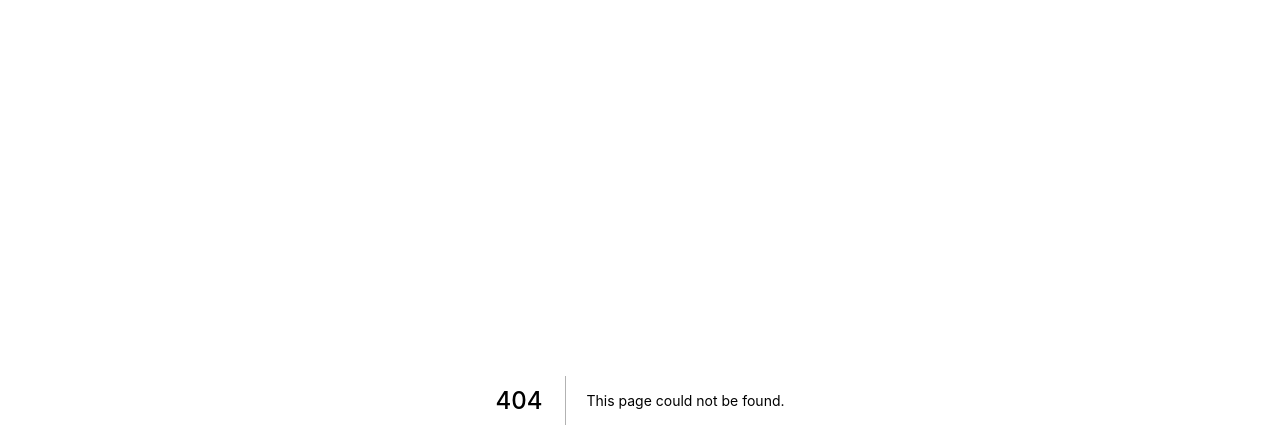
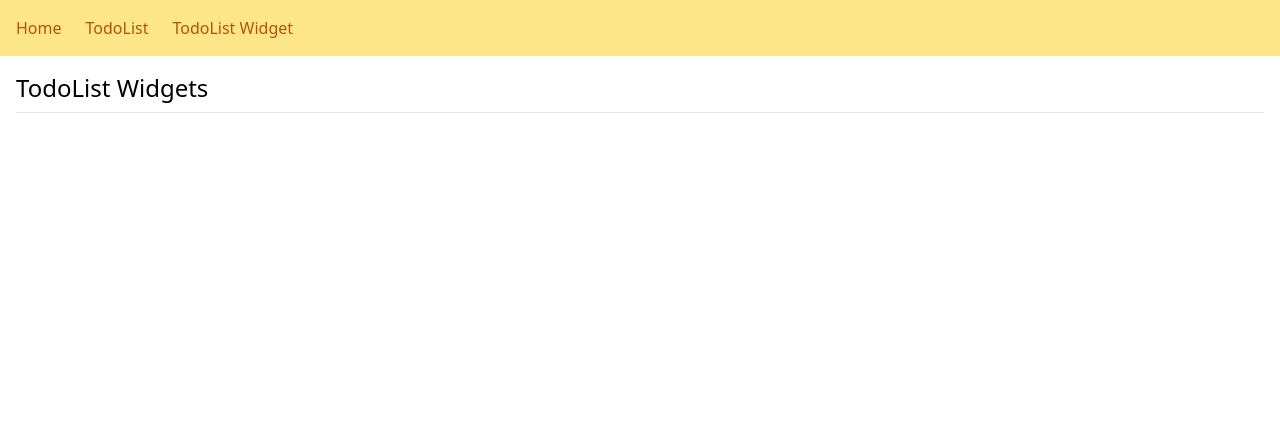
Before and after one commit to yusangKim/next-reusable-remote-table, a Next.js app in the folder basic/: page /todo-widget in a window 1280 px wide. Before the commit this address had no page. Shown: the top 448 px of the page. Built offline with nearby package versions, Linux system fonts and the light colour scheme.

Commit message:
✨ ADD: navigation and place-holder pages

```diff
--- /dev/null
+++ b/basic/layouts/index.jsx
@@ -0,0 +1,33 @@
+import React from "react";
+import Link from "next/link";
+
+const Layout = ({ children }) => {
+  return (
+    <div>
+      <div className="bg-yellow-200 p-4">
+        <ul className="flex">
+          <li className="mr-6">
+            <Link href="/">
+              <a className="text-yellow-700 hover:text-yellow-800">Home</a>
+            </Link>
+          </li>
+          <li className="mr-6">
+            <Link href="/todo-list">
+              <a className="text-yellow-700 hover:text-yellow-800">TodoList</a>
+            </Link>
+          </li>
+          <li className="mr-6">
+            <Link href="/todo-widget">
+              <a className="text-yellow-700 hover:text-yellow-800">
+                TodoList Widget
+              </a>
+            </Link>
+          </li>
+        </ul>
+      </div>
+      <div className="p-4">{children}</div>
+    </div>
+  );
+};
+
+export default Layout;
--- /dev/null
+++ b/basic/pages/todo-widget.jsx
@@ -0,0 +1,14 @@
+import React from "react";
+import Layout from "../layouts";
+
+const TodoListWidgetPage = () => {
+  return (
+    <Layout>
+      <div>
+        <h1 className="text-2xl pb-2 border-b">TodoList Widgets</h1>
+      </div>
+    </Layout>
+  );
+};
+
+export default TodoListWidgetPage;
```
Also changed, not shown: basic/pages/index.js (+23 -32 lines), basic/pages/todo-list.jsx (added, +14 -0 lines).
